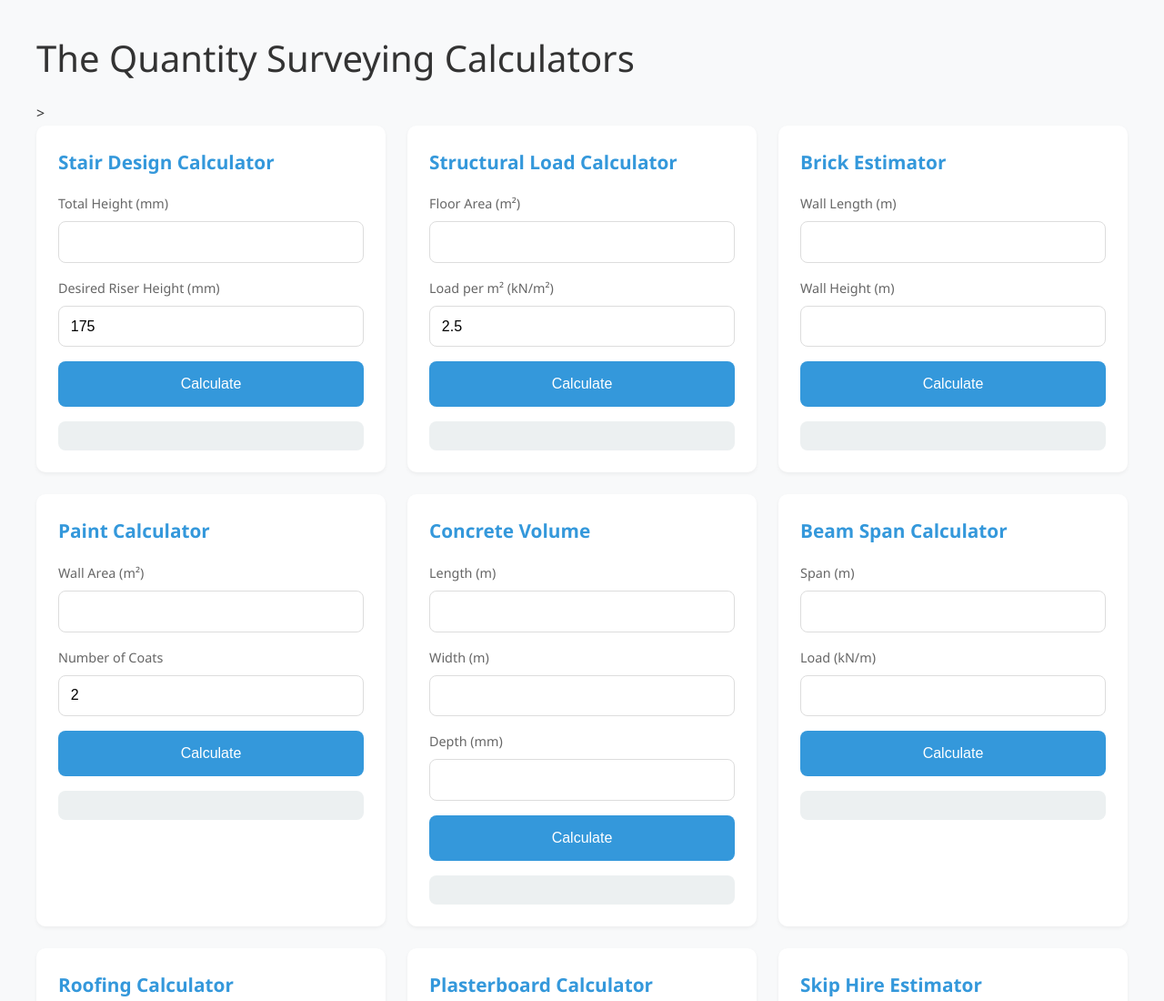
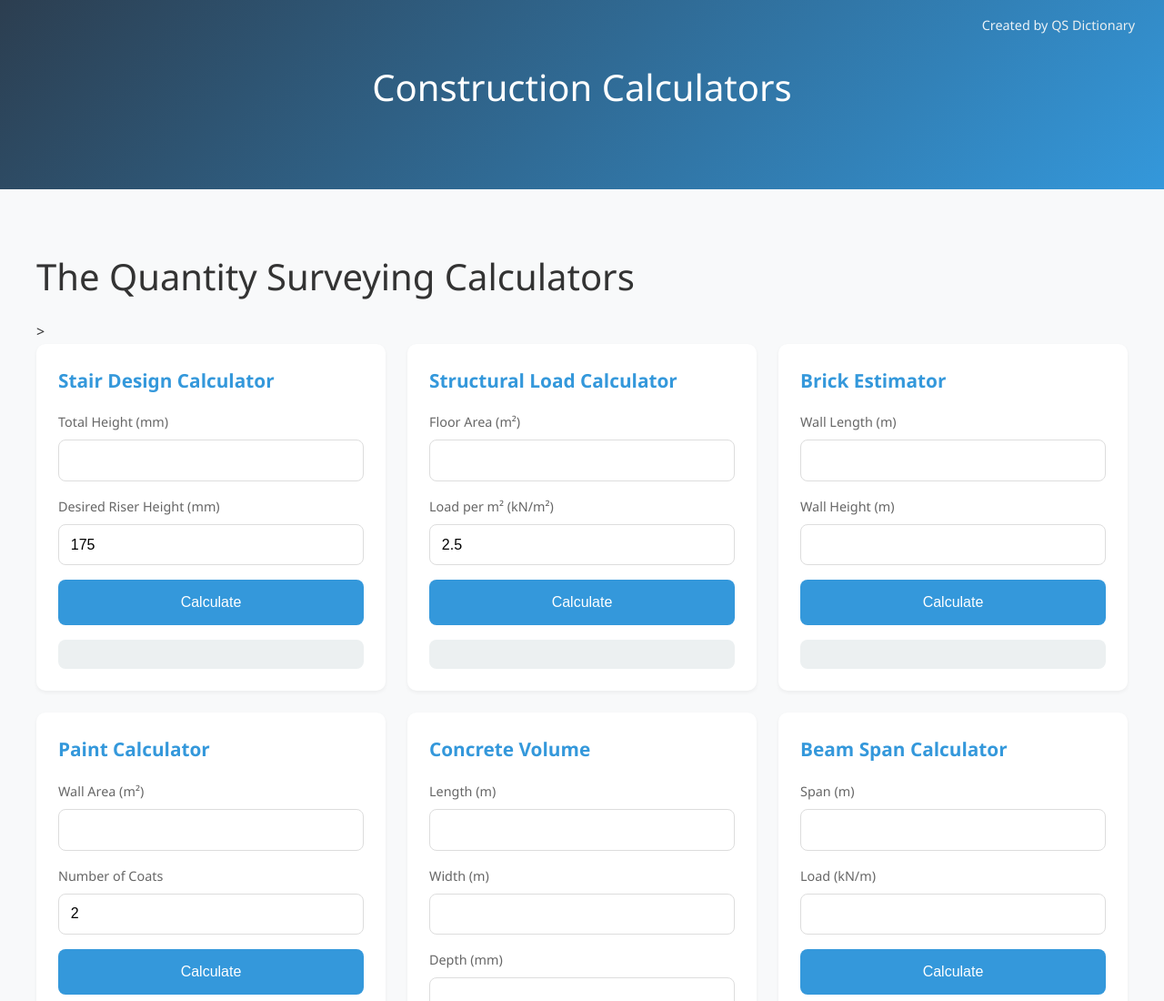
Before and after one commit to fullstackprocrastinator/theqscalcs, a plain HTML site: page index.html in a window 1280 px wide. Shown: the top 1100 px of the page at 91% size. Drawn offline with Linux system fonts and the light colour scheme.

Commit message:
Update index.html
header

```diff
--- a/index.html
+++ b/index.html
@@ -6,6 +6,14 @@
     <title>The QS Calcs - Quantity Surveying Calculators | Construction Calculators</title>
     <link rel="stylesheet" href="styles.css">
 </head>
+    <header>
+    <div class="creator-note">
+        Created by <a href="https://www.theqsdictionary.com/" target="_blank">QS Dictionary</a>
+    </div>
+    <div class="header-content">
+        <h1>Construction Calculators</h1>
+    </div>
+</header>
 <body>
     <div class="container">
         <h1 id="page-title">The Quantity Surveying Calculators</h1>>
```
